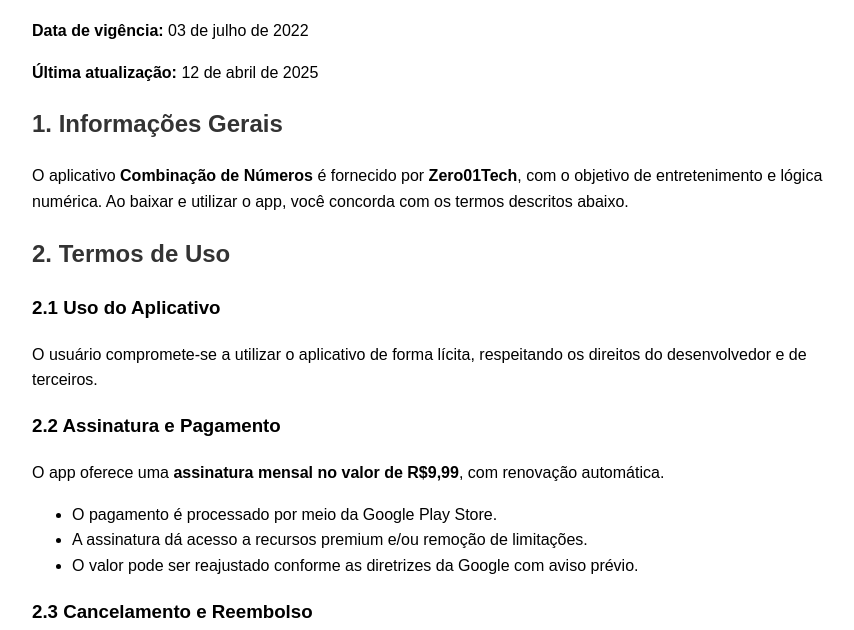
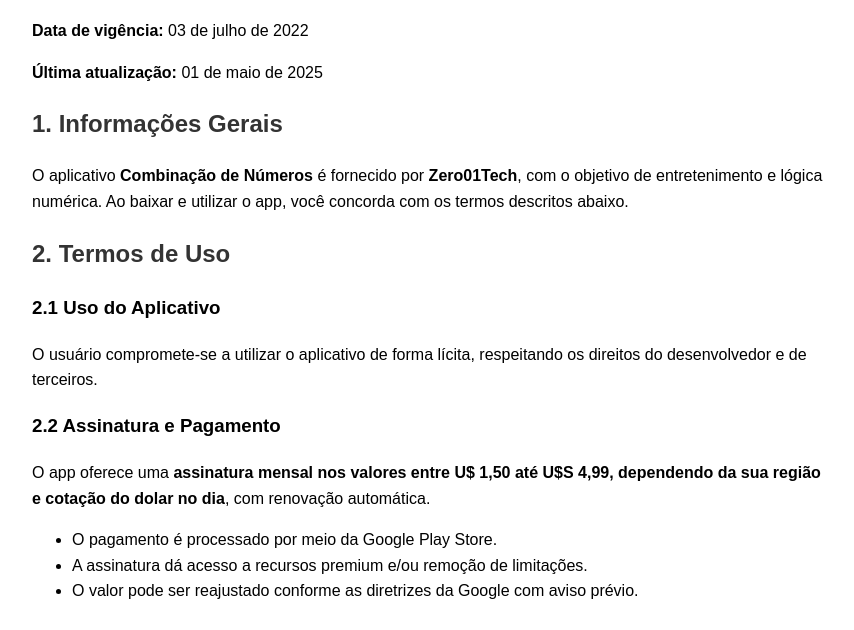
Before and after one commit to zero1code/termos-combinacao-numeros, a plain HTML site: page index.html in a window 1280 px wide. Shown: the part 96-726 px from the top of the page, without its empty margins (208-1062 px from the left). Drawn offline with Linux system fonts and the light colour scheme.

Commit message:
Update index.html

```diff
--- a/index.html
+++ b/index.html
@@ -23,7 +23,7 @@
 <body>
   <h1>Política de Privacidade e Termos de Uso</h1>
   <p><strong>Data de vigência:</strong> 03 de julho de 2022</p>
-  <p><strong>Última atualização:</strong> 12 de abril de 2025</p>
+  <p><strong>Última atualização:</strong> 01 de maio de 2025</p>
 
   <h2>1. Informações Gerais</h2>
   <p>O aplicativo <strong>Combinação de Números</strong> é fornecido por <strong>Zero01Tech</strong>, com o objetivo de entretenimento e lógica numérica. Ao baixar e utilizar o app, você concorda com os termos descritos abaixo.</p>
@@ -34,7 +34,7 @@
   <p>O usuário compromete-se a utilizar o aplicativo de forma lícita, respeitando os direitos do desenvolvedor e de terceiros.</p>
 
   <h3>2.2 Assinatura e Pagamento</h3>
-  <p>O app oferece uma <strong>assinatura mensal no valor de R$9,99</strong>, com renovação automática.</p>
+  <p>O app oferece uma <strong>assinatura mensal nos valores entre U$ 1,50 até U$S 4,99, dependendo da sua região e cotação do dolar no dia</strong>, com renovação automática.</p>
   <ul>
     <li>O pagamento é processado por meio da Google Play Store.</li>
     <li>A assinatura dá acesso a recursos premium e/ou remoção de limitações.</li>
```
